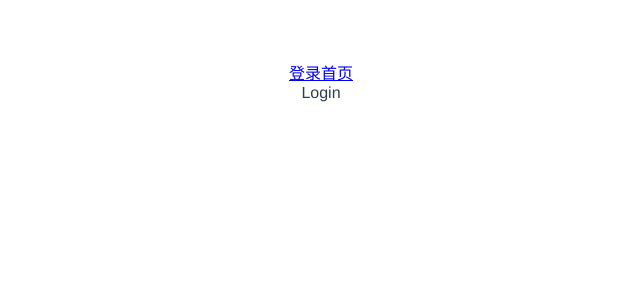
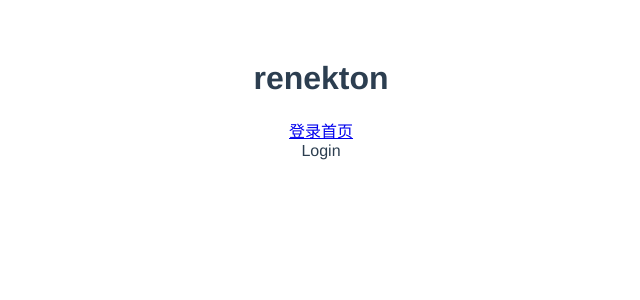
Before and after one commit to MDGE/vue3-ts-cms, a Vue app: page /#/login in a window 1280 px wide. Shown: the top 300 px of the page, without its empty margins (319-959 px from the left). Built offline with nearby package versions, Linux system fonts and the light colour scheme; the HTML template or start-up script is replaced by a standard one.

Commit message:
feat(store/index.ts): 集成vuex

```diff
--- a/package.json
+++ b/package.json
@@ -13,7 +13,8 @@
   "dependencies": {
     "core-js": "^3.8.3",
     "vue": "^3.2.13",
-    "vue-router": "^4.0.13"
+    "vue-router": "^4.0.13",
+    "vuex": "^4.0.2"
   },
   "devDependencies": {
     "@commitlint/cli": "^17.0.3",
--- a/src/App.vue
+++ b/src/App.vue
@@ -7,6 +7,7 @@
 -->
 <template>
   <div class="app">
+    <h1>{{ store.state.author }}</h1>
     <router-link to="/login">登录</router-link>
     <router-link to="/main">首页</router-link>
     <router-view></router-view>
@@ -15,10 +16,15 @@
 
 <script lang="ts">
 import { defineComponent } from 'vue'
+import { useStore } from 'vuex'
 
 export default defineComponent({
-  name: 'App',
-  components: {}
+  setup() {
+    const store = useStore()
+    return {
+      store
+    }
+  }
 })
 </script>
 
--- a/src/main.ts
+++ b/src/main.ts
@@ -8,7 +8,9 @@
 import { createApp } from 'vue'
 import App from './App.vue'
 import router from './router'
+import store from './store'
 
 const app = createApp(App)
 app.use(router)
+app.use(store)
 app.mount('#app')
--- /dev/null
+++ b/src/store/index.ts
@@ -0,0 +1,21 @@
+/*
+ * @Author: 崔浩然
+ * @Email：cuihaoran@hualala.com
+ * @Date: 2022-08-08 15:10:09
+ * @Description: vuex的集成
+ * @FilePath: /vue3-ts-cms/src/store/index.ts
+ */
+import { createStore } from 'vuex'
+
+const store = createStore({
+  state: () => {
+    return {
+      author: 'renekton'
+    }
+  },
+  mutations: {},
+  actions: {},
+  getters: {}
+})
+
+export default store
```
Also changed, not shown: 1 other file (tests, documents, lock files or other folders).
